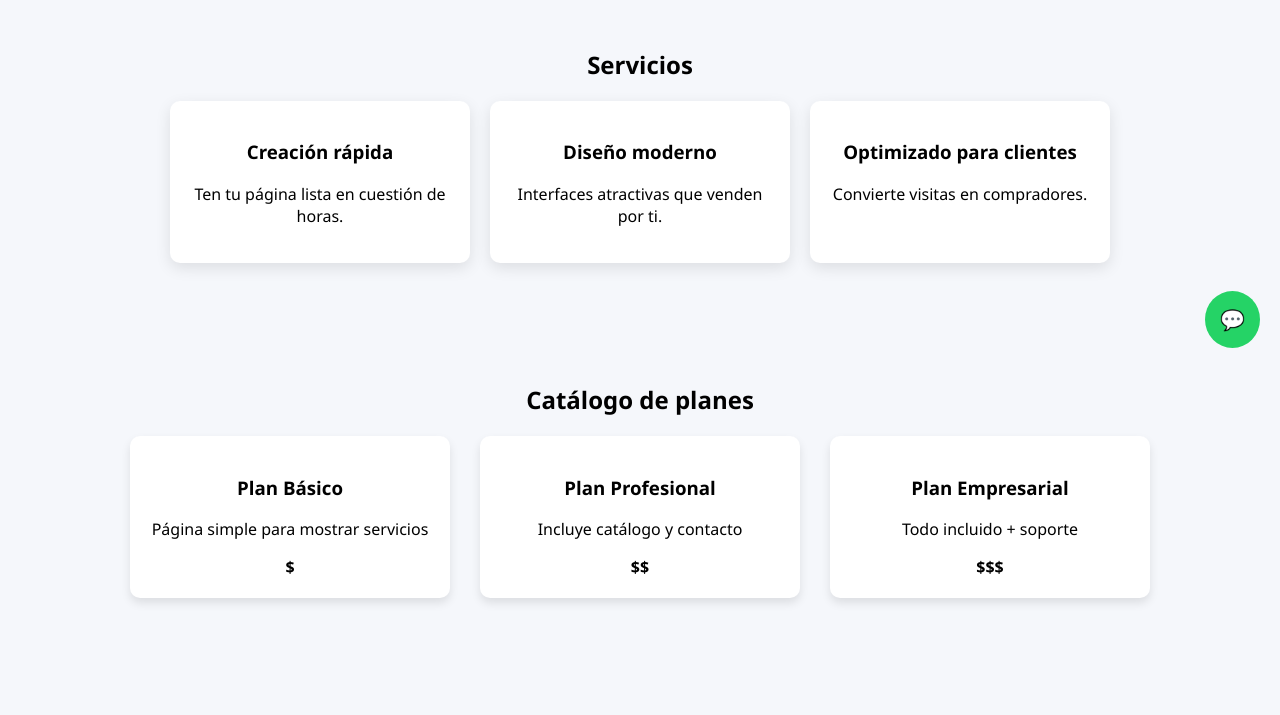
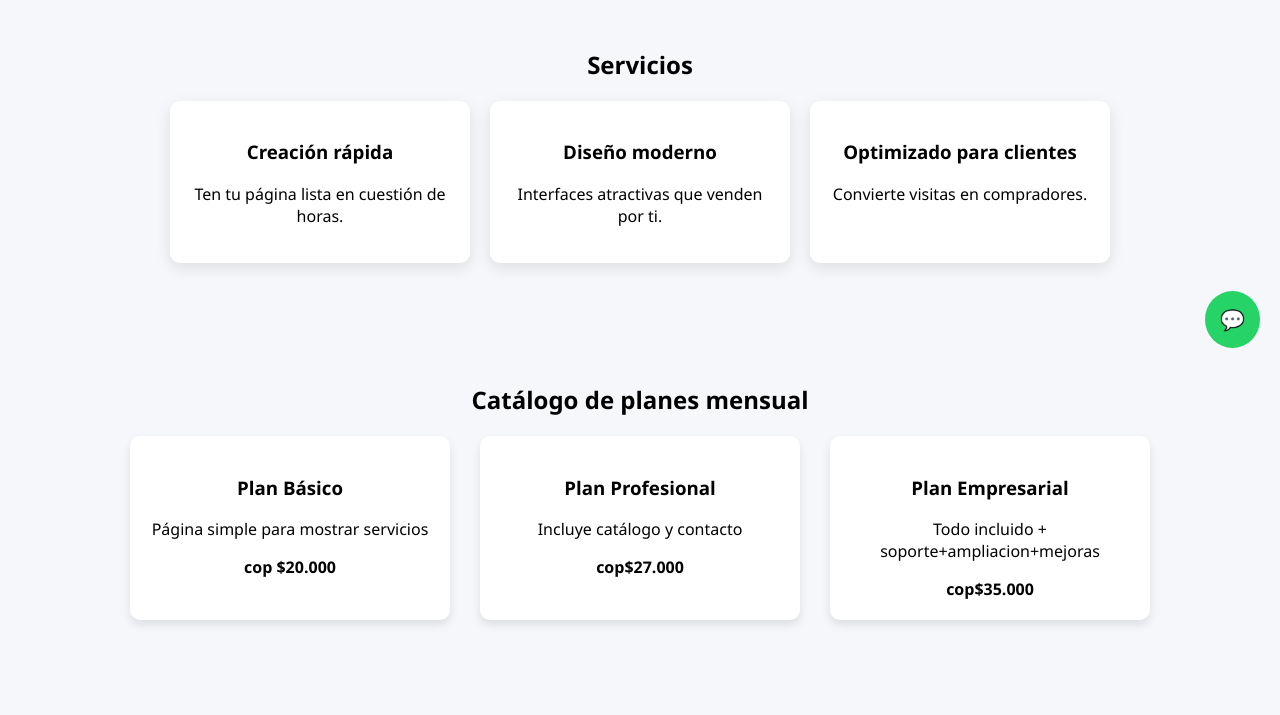
Before and after one commit to angel4520low-lang/Triweb, a plain HTML site: page index.html in a window 1280 px wide. Shown: the part 432-1147 px from the top of the page. Drawn offline with Linux system fonts and the light colour scheme.

Commit message:
Update index.html

```diff
--- a/index.html
+++ b/index.html
@@ -161,22 +161,22 @@ footer {
 </section>
 
 <section id="catalogo" class="section">
-    <h2>Catálogo de planes</h2>
+    <h2>Catálogo de planes mensual</h2>
     <div class="catalogo">
         <div class="producto">
             <h3>Plan Básico</h3>
             <p>Página simple para mostrar servicios</p>
-            <strong>$</strong>
+            <strong>cop $20.000</strong>
         </div>
         <div class="producto">
             <h3>Plan Profesional</h3>
             <p>Incluye catálogo y contacto</p>
-            <strong>$$</strong>
+            <strong>cop$27.000</strong>
         </div>
         <div class="producto">
             <h3>Plan Empresarial</h3>
-            <p>Todo incluido + soporte</p>
-            <strong>$$$</strong>
+            <p>Todo incluido + soporte+ampliacion+mejoras</p>
+            <strong>cop$35.000</strong>
         </div>
     </div>
 </section>
```
